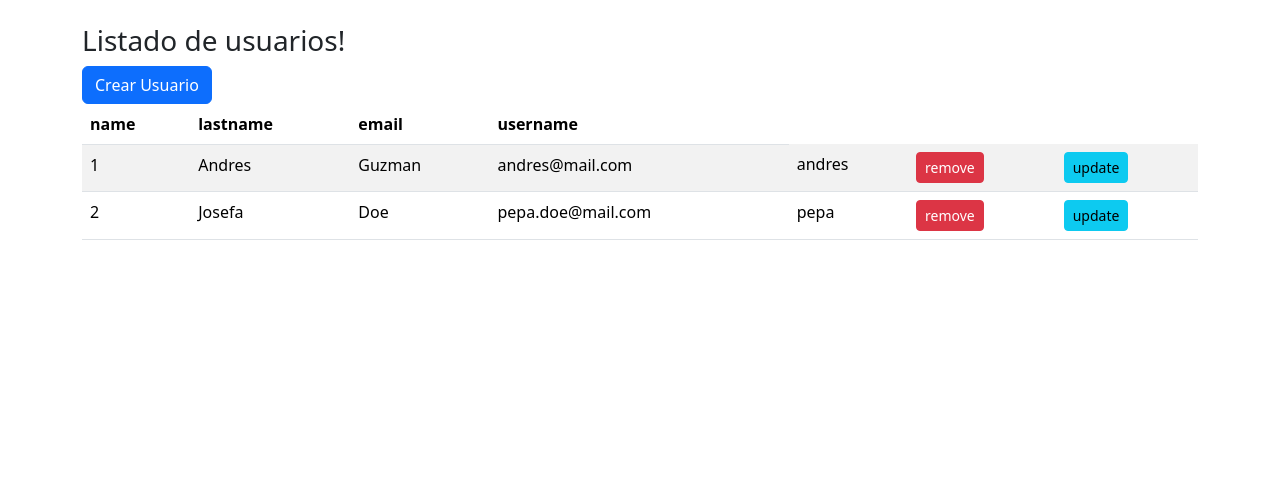
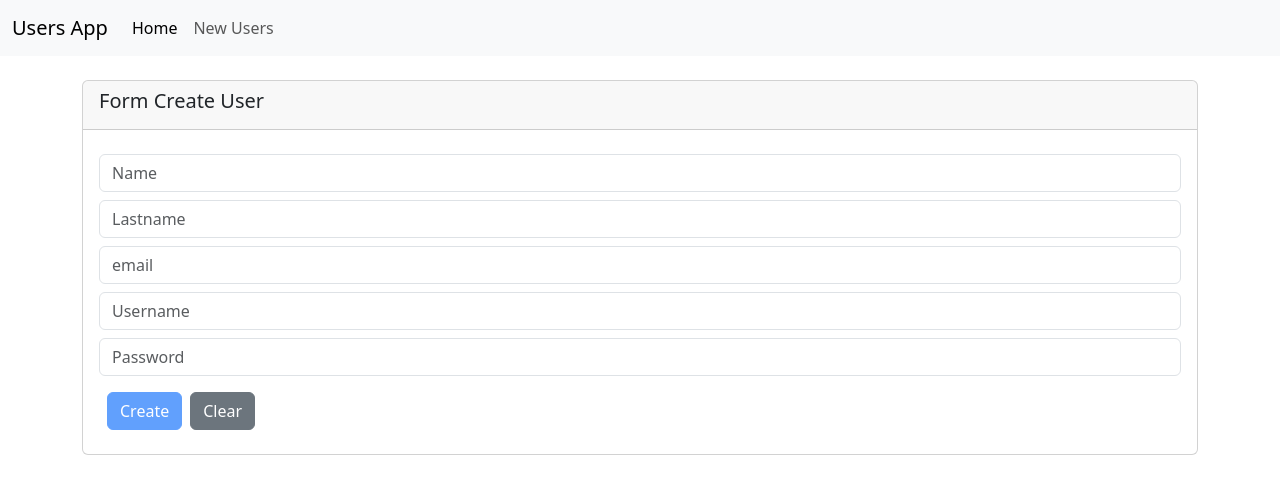
Before and after one commit to eljulio7410/usuarios-form_angular17, an Angular app: page /users/create in a window 1280 px wide. Shown: the top 494 px of the page. Built offline with nearby package versions, Linux system fonts and the light colour scheme.

Commit message:
se modifica funcionamiento a rutas

```diff
--- /dev/null
+++ b/src/app/components/navbar/navbar.component.html
@@ -0,0 +1,19 @@
+<nav class="navbar navbar-expand-lg bg-body-tertiary">
+    <div class="container-fluid">
+      <a class="navbar-brand" href="#">Users App</a>
+      <button class="navbar-toggler" type="button" data-bs-toggle="collapse" data-bs-target="#navbarNav" aria-controls="navbarNav" aria-expanded="false" aria-label="Toggle navigation">
+        <span class="navbar-toggler-icon"></span>
+      </button>
+      <div class="collapse navbar-collapse" id="navbarNav">
+        <ul class="navbar-nav">
+          <li class="nav-item">
+            <a class="nav-link active" aria-current="page" [routerLink]="['/users']"
+            [state]="{users}">Home</a>
+          </li>
+          <li class="nav-item">
+            <a class="nav-link" [routerLink]="['/users/create']">New Users</a>
+          </li>
+        </ul>
+      </div>
+    </div>
+  </nav>
--- a/src/app/components/user-app.component.html
+++ b/src/app/components/user-app.component.html
@@ -1,23 +1,4 @@
+<app-navbar [users]="users"></app-navbar>
 <div class="container my-4">
-    <h3>{{title}}</h3>
-
-    <button class="btn btn-primary"
-    (click)="setOpen()">{{open == true? 'Cerrar': 'Crear Usuario'}}</button>
-
-    <div class="row">
-
-        <div class="col">
-            <app-user
-            [users]="users"
-            (idUserEventemmiter)="removeUser($event)"
-            (selectUserEventEmitter)="setSelectUser($event)"
-            ></app-user>
-        </div>
-    </div>
+<router-outlet></router-outlet>
 </div>
-@if (open) {
-    <app-user-form
-    [user]="userSelected"
-    (newUserEventEmitter)="addUser($event)"
-    (openEventEmitter)="setOpen()"></app-user-form>
-}
--- a/src/app/components/user-app.component.ts
+++ b/src/app/components/user-app.component.ts
@@ -1,50 +1,53 @@
 import { Component, OnInit } from '@angular/core';
 import { User } from '../models/user';
 import { UserService } from '../services/user.service';
-import { UserComponent } from './user/user.component';
-import { UserFormComponent } from './user-form/user-form.component';
 import Swal from 'sweetalert2';
+import { Router, RouterOutlet } from '@angular/router';
+import { NavbarComponent } from './navbar/navbar.component';
+import { SharingDataService } from '../services/sharing-data.service';
 
 @Component({
   selector: 'app-user-app',
   standalone: true,
-  imports: [
-    UserComponent,
-    UserFormComponent,
-  ],
+  imports: [RouterOutlet,NavbarComponent],
   templateUrl: './user-app.component.html'
 })
 export class UserAppComponent implements OnInit{
 
-  title: string =  'Listado de usuarios!';
-
   users: User[] = [];
 
-  userSelected: User;
+  constructor(
+    private router: Router,
+    private service: UserService,
+    private sharingData: SharingDataService
+  ){
 
-  open: boolean = false;
-
-  constructor(private service: UserService){
-    this.userSelected = new User();
   }
   ngOnInit(): void {
     this.service.findAll().subscribe(users => this.users = users);
+    this.addUser();
+    this.removeUser();
   }
 
-  addUser(user: User){
-    if (user.id > 0){
+  addUser(){
+    this.sharingData.newUserEventEmitter.subscribe(user => {
+      if (user.id > 0){
       this.users = this.users.map(u => (u.id == user.id) ? { ...user }: u)
     } else {
       this.users = [... this.users, { ... user, id: new Date().getTime() }];
     }
+      this.router.navigate(['/users'], { state: { users: this.users } });
+
     Swal.fire({
       title: "Guardado",
       text: "Usuario guardado con exito!",
       icon: "success"
     });
-    this.userSelected = new User();
+
+    });
   }
-  removeUser(id: number): void{
+  removeUser(): void{
+    this.sharingData.idUserEventemmiter.subscribe( id => {
     Swal.fire({
       title: "Esta seguro de eliminar?",
       text: "El usuario sera eliminado del sistema!",
@@ -56,6 +59,10 @@
     }).then((result) => {
       if (result.isConfirmed) {
         this.users = this.users.filter( user => user.id != id);
+        this.router.navigate(['/users/create'], {skipLocationChange: true }).then(() => {
+          this.router.navigate(['/users'], { state: { users: this.users } });
+        })
+
         Swal.fire({
           title: "Eliminado!",
           text: "El usuario ha sido eliminado.",
@@ -63,14 +70,8 @@
         });
       }
     });
+    });
+
 
   }
-
-  setSelectUser(userRow: User): void {
-    this.userSelected = { ...userRow };
-    this.open = true;
-  }
-  setOpen() {
-    this.open = !this.open;
-  }
 }
--- a/src/app/components/user-form/user-form.component.html
+++ b/src/app/components/user-form/user-form.component.html
@@ -1,16 +1,10 @@
-<div class="modal" tabindex="-1" style="display: block;">
-    <div class="modal-dialog">
-      <div class="modal-content">
-        <div class="modal-header">
-          <h5 class="modal-title">Form {{(user.id > 0)? 'Update': 'Create'}} User</h5>
-          <button
-          (click)="onOpenClose()"
-          type="button"
-          class="btn-close"
-          data-bs-dismiss="modal"
-          aria-label="Close"></button>
+<div class="card">
+      <div class="card-content">
+        <div class="card-header">
+          <h5 class="card-title">Form {{(user.id > 0)? 'Update': 'Create'}} User</h5>
+
         </div>
-        <div class="modal-body">
+        <div class="card-body">
 
             <form (ngSubmit)="onSubmit(userForm)" #userForm="ngForm">
 
@@ -123,14 +117,6 @@
                     </button>
                 </div>
             </form>
-
-
-
-        </div>
-        <div class="modal-footer">
-          <button type="button" class="btn btn-secondary" data-bs-dismiss="modal"
-          (click)="onOpenClose()">Close</button>
         </div>
       </div>
-    </div>
   </div>
--- a/src/app/components/user-form/user-form.component.ts
+++ b/src/app/components/user-form/user-form.component.ts
@@ -1,6 +1,8 @@
 import { Component, EventEmitter, Input, Output } from '@angular/core';
 import { FormsModule, NgForm } from '@angular/forms';
 import { User } from '../../models/user';
+import { SharingDataService } from '../../services/sharing-data.service';
+import { Router } from '@angular/router';
 
 @Component({
   selector: 'app-user-form',
@@ -10,18 +12,23 @@
 })
 export class UserFormComponent {
 
-  @Input() user: User;
+  user: User;
 
-  @Output() openEventEmitter = new EventEmitter();
 
-  @Output() newUserEventEmitter: EventEmitter<User> = new EventEmitter();
 
-  constructor() {
-    this.user = new User();
+  constructor(
+    private router: Router,
+    private sharingData: SharingDataService) {
+    if(this.router.getCurrentNavigation()?.extras.state){
+      this.user = router.getCurrentNavigation()?.extras.state!['user'];
+    } else {
+      this.user = new User();
+    }
+
   }
   onSubmit(userForm: NgForm): void{
     if (userForm.valid){
-    this.newUserEventEmitter.emit(this.user);
+    this.sharingData.newUserEventEmitter.emit(this.user);
     console.log(this.user);
     }
     userForm.reset();
@@ -32,7 +39,4 @@
     userForm.reset();
     userForm.resetForm();
   }
-  onOpenClose() {
-    this.openEventEmitter.emit();
-  }
 }
--- a/src/app/components/user/user.component.html
+++ b/src/app/components/user/user.component.html
@@ -1,3 +1,7 @@
+<h3>{{title}}</h3>
+
+<button class="btn btn-primary my-4" [routerLink]="['/users/create']">Crear Usuario</button>
+
 @if (users.length == 0) {
     <div class="alert alert-warning">No hay registros en el sistema!</div>
     } @else {
--- a/src/app/components/user/user.component.ts
+++ b/src/app/components/user/user.component.ts
@@ -1,25 +1,38 @@
 import { Component, EventEmitter, Input, Output } from '@angular/core';
 import { User } from '../../models/user';
+import { Router, RouterModule } from '@angular/router';
+import { UserService } from '../../services/user.service';
+import { SharingDataService } from '../../services/sharing-data.service';
 
 @Component({
   selector: 'app-user',
   standalone: true,
-  imports: [],
+  imports: [RouterModule],
   templateUrl: './user.component.html'
 })
 export class UserComponent {
 
-  @Input() users: User[] = [];
+  title: string =  'Listado de usuarios!';
 
-  @Output() idUserEventemmiter = new EventEmitter();
+  users: User[] = [];
 
-  @Output() selectUserEventEmitter = new EventEmitter();
+  constructor(
+    private sharingData: SharingDataService,
+    private service: UserService,
+    private router: Router){
+      if(this.router.getCurrentNavigation()?.extras.state){
+        this.users = router.getCurrentNavigation()?.extras.state!['users'];
+      } else {
+        this.service.findAll().subscribe( users => this.users = users);
+      }
+
+  }
 
   onRemoveUser(id: number): void {
-      this.idUserEventemmiter.emit(id);
+      this.sharingData.idUserEventemmiter.emit(id);
   }
 
   onSelectUser(user: User): void{
-    this.selectUserEventEmitter.emit(user);
+    this.router.navigate(['/users/edit', user.id], {state: {user}});
   }
 }
--- /dev/null
+++ b/src/app/services/sharing-data.service.ts
@@ -0,0 +1,24 @@
+import { EventEmitter, Injectable } from '@angular/core';
+import { User } from '../models/user';
+
+@Injectable({
+  providedIn: 'root'
+})
+export class SharingDataService {
+
+  private _idUserEventemmiter = new EventEmitter();
+
+  private _newUserEventEmitter: EventEmitter<User> = new EventEmitter();
+
+  constructor() { }
+
+  get idUserEventemmiter(): EventEmitter<number>{
+    return this._idUserEventemmiter;
+  }
+
+
+
+  get newUserEventEmitter(): EventEmitter<User> {
+    return this._newUserEventEmitter;
+  }
+}
```
Also changed, not shown: src/app/components/navbar/navbar.component.ts (added, +14 -0 lines).
